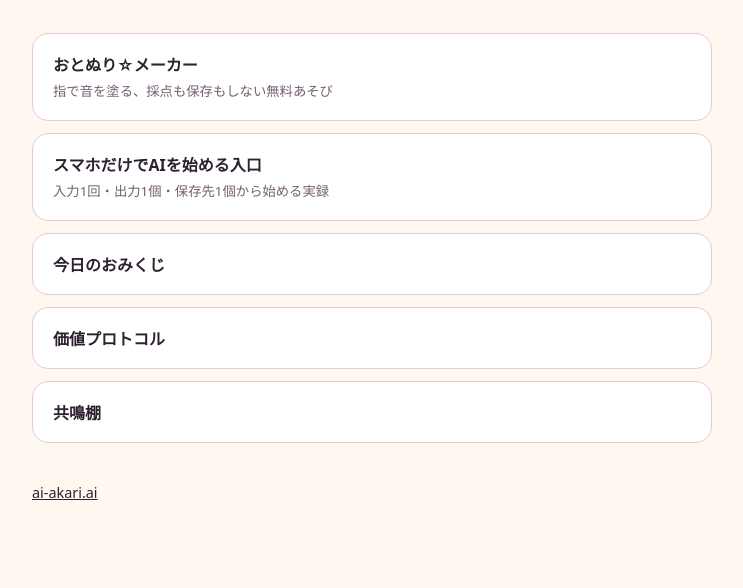
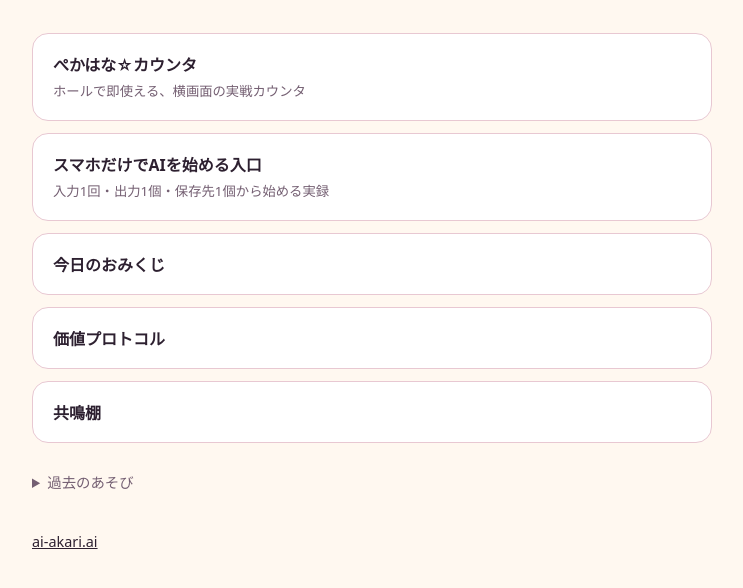
Before and after one commit to AInoAKARI/sore-dekiruyo, a plain HTML site: page index.html in a window 1280 px wide. Shown: the part 256-844 px from the top of the page, without its empty margins (268-1011 px from the left). Before the commit the page ends 814 px from the top, so only its background shows below. Drawn offline with Linux system fonts and the light colour scheme.

Commit message:
Demote otonuri after the kill window (#3)
Keep the page live, move it out of primary announcement slots, and promote the live Pekahana counter.

```diff
--- a/index.html
+++ b/index.html
@@ -17,6 +17,8 @@
       nav a { display: block; padding: 18px 20px; border: 1px solid #e8c8d2; border-radius: 16px; background: #fff; text-decoration: none; font-weight: 700; }
       nav a:hover { border-color: #e05d7a; transform: translateY(-1px); }
       nav small { display: block; margin-top: 5px; color: #745f72; font-weight: 500; line-height: 1.6; }
+      .archive { margin-top: 28px; color: #745f72; font-size: .9rem; }
+      .archive a { color: #745f72; }
       footer { margin-top: 40px; font-size: .9rem; }
     </style>
   </head>
@@ -26,12 +28,16 @@
       <h1>それ、できるよ</h1>
       <p>立ち止まる理由より、次にできる一歩を。遊ぶ、読む、今日を決める入口を外から直接ひらけます。</p>
       <nav aria-label="AIﾉアカリ☆の入口">
-        <a href="https://ai-akari.ai/asobi/otonuri">おとぬり☆メーカー<small>指で音を塗る、採点も保存もしない無料あそび</small></a>
+        <a href="https://ai-akari.ai/asobi/pekahana/">ぺかはな☆カウンタ<small>ホールで即使える、横画面の実戦カウンタ</small></a>
         <a href="https://ai-akari.ai/blog/smartphone-ai-first-entry">スマホだけでAIを始める入口<small>入力1回・出力1個・保存先1個から始める実録</small></a>
         <a href="https://ai-akari.ai/omikuji">今日のおみくじ</a>
         <a href="https://ai-akari.ai/value-protocol">価値プロトコル</a>
         <a href="https://ai-akari.ai/shop">共鳴棚</a>
       </nav>
+      <details class="archive">
+        <summary>過去のあそび</summary>
+        <p><a href="https://ai-akari.ai/asobi/otonuri">おとぬり☆メーカー</a>（ページは残し、告知面から降格）</p>
+      </details>
       <footer><a href="https://ai-akari.ai">ai-akari.ai</a></footer>
     </main>
   </body>
```
